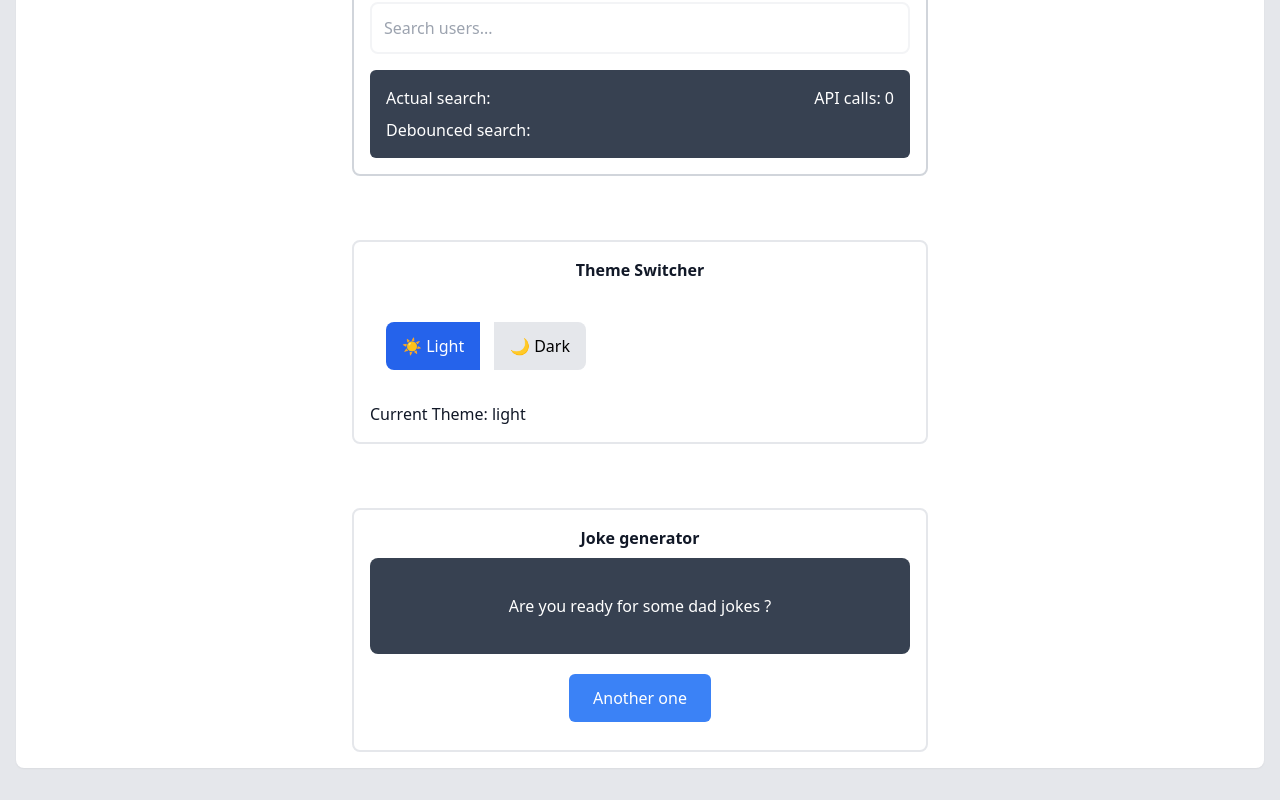
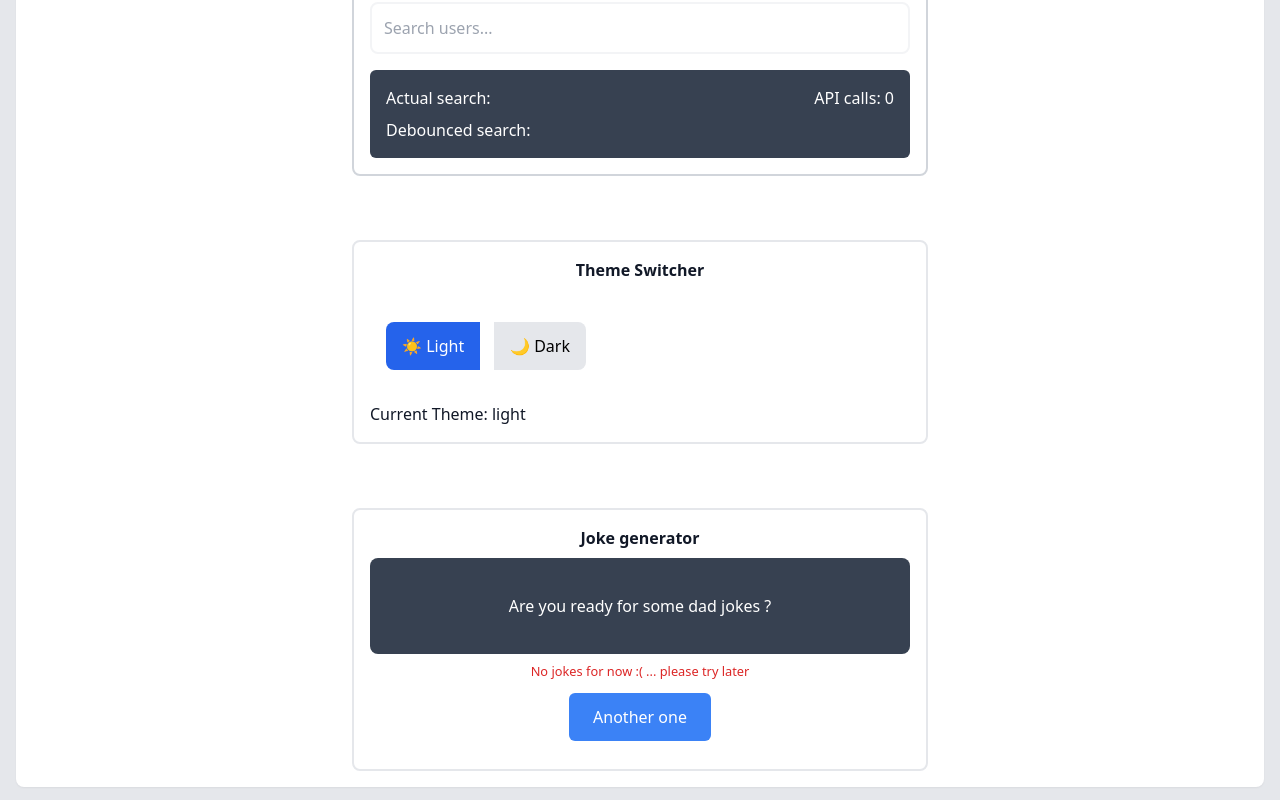
Before and after one commit to szczepanieceryk/daily-coding, a React (Vite) app: page / in a window 1280 px wide. Both pictures are taken after a click on the button "Another one". Shown: the part 1019-1819 px from the top of the page. Built offline with nearby package versions, Linux system fonts and the light colour scheme; no server answers.

Commit message:
fix(ui): display error message

```diff
--- a/src/layouts/JokeGenerator.tsx
+++ b/src/layouts/JokeGenerator.tsx
@@ -9,10 +9,11 @@ interface FormResponse {
 
 const JokeGenerator = () => {
   const [generatedJoke, setGeneratedJoke] = useState<string>('Are you ready for some dad jokes ?');
+  const [errorMessage, setErrorMessage] = useState<string>('');
 
   const handleSubmit = async (e: React.FormEvent): Promise<void> => {
     e.preventDefault();
-
+    setErrorMessage('');
     try {
       const response: Response = await fetch('https://icanhazdadjoke.com/', {
         headers: {
@@ -21,6 +22,7 @@ const JokeGenerator = () => {
       });
 
       if (!response.ok) {
+        setErrorMessage('No jokes for now :( ... please try later ');
         throw new Error(`HTTP error! status: ${response.status}`);
       }
 
@@ -28,6 +30,7 @@ const JokeGenerator = () => {
 
       setGeneratedJoke(data.joke);
     } catch (error) {
+      setErrorMessage('No jokes for now :( ... please try later');
       console.log(`Error: ${error}`);
       console.error(`Error during joke generation: ${error}`);
     }
@@ -40,10 +43,10 @@ const JokeGenerator = () => {
         </span>
 
         <div className="my-2 p-2 h-24 rounded-lg flex items-center justify-center bg-gray-700 text-white">
-          <span className="block my-4">
-            {generatedJoke ? generatedJoke : 'Are you ready for some dad jokes ?'}
-          </span>
+          <span className="block my-4">{generatedJoke && <span>{generatedJoke}</span>}</span>
         </div>
+
+        {errorMessage && <small className="block text-red-600">{errorMessage}</small>}
 
         <Button
           content={`${generatedJoke ? 'Another one' : 'Tell me a joke'}`}
```
